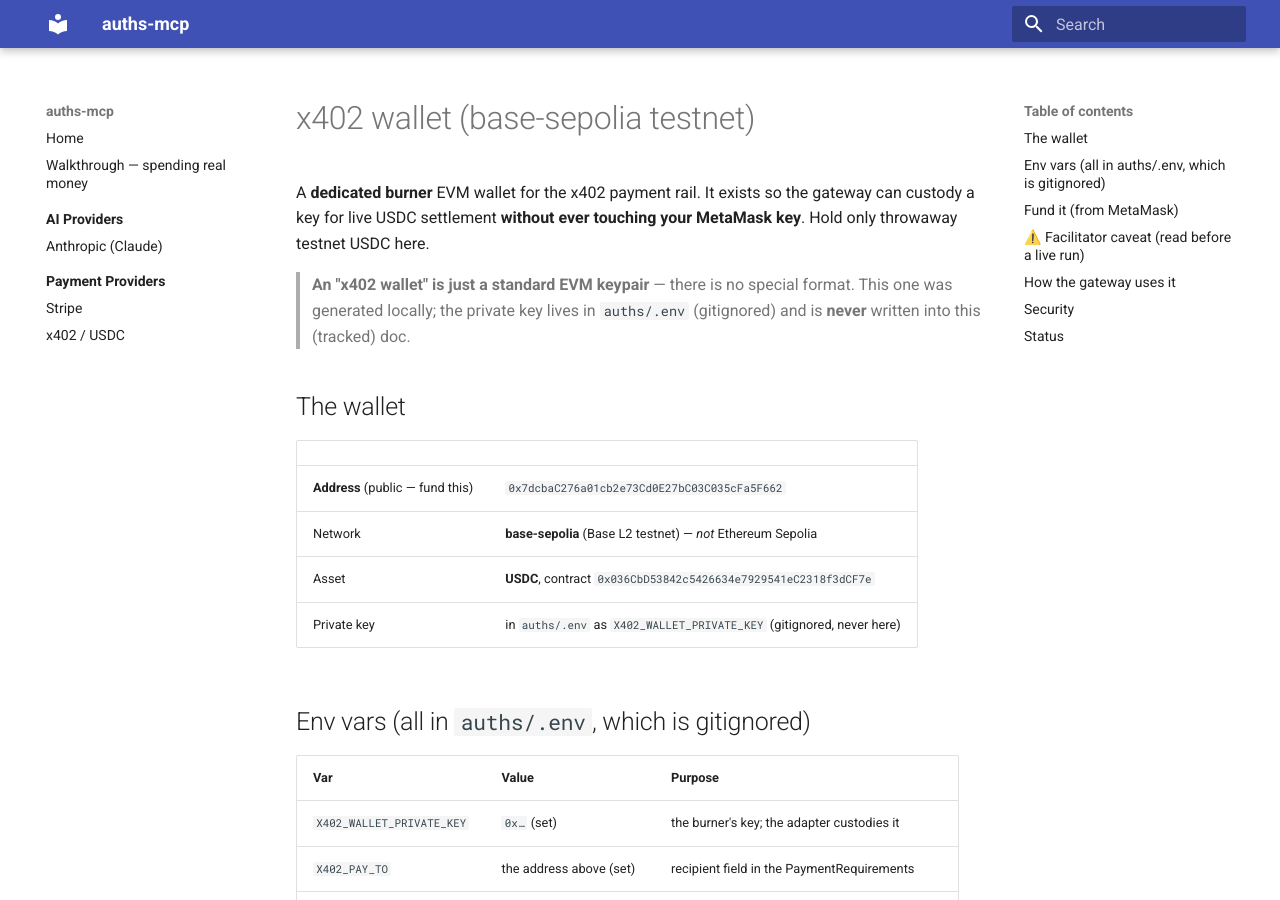
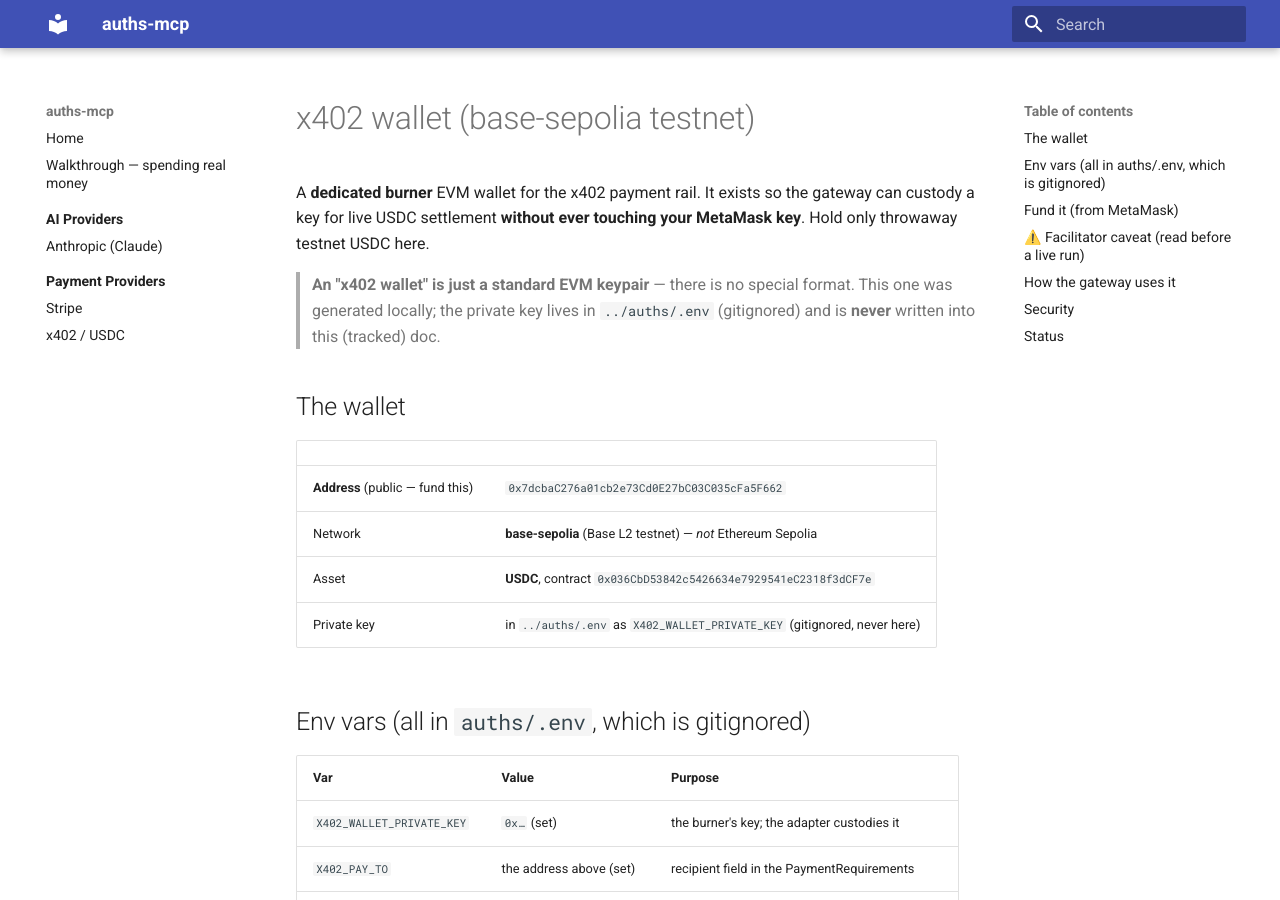
Before and after one commit to auths-dev/auths-mcp, an MkDocs documentation site: the page built from docs/x402/wallet.md, in a window 1280 px wide and 900 px high. Built offline with MkDocs 1.6.1 and Material for MkDocs 9.7.7, drawn with Linux system fonts in a browser that asks for light colours.

```diff
--- a/docs/x402/wallet.md
+++ b/docs/x402/wallet.md
@@ -5,7 +5,7 @@ custody a key for live USDC settlement **without ever touching your MetaMask key
 throwaway testnet USDC here.
 
 > **An "x402 wallet" is just a standard EVM keypair** — there is no special format. This one
-> was generated locally; the private key lives in `auths/.env` (gitignored) and is **never**
+> was generated locally; the private key lives in `../auths/.env` (gitignored) and is **never**
 > written into this (tracked) doc.
 
 ## The wallet
@@ -15,7 +15,7 @@ throwaway testnet USDC here.
 | **Address** (public — fund this) | `0x7dcbaC276a01cb2e73Cd0E27bC03C035cFa5F662` |
 | Network | **base-sepolia** (Base L2 testnet) — *not* Ethereum Sepolia |
 | Asset | **USDC**, contract `0x036CbD53842c5426634e7929541eC2318f3dCF7e` |
-| Private key | in `auths/.env` as `X402_WALLET_PRIVATE_KEY` (gitignored, never here) |
+| Private key | in `../auths/.env` as `X402_WALLET_PRIVATE_KEY` (gitignored, never here) |
 
 ## Env vars (all in `auths/.env`, which is gitignored)
 
```
